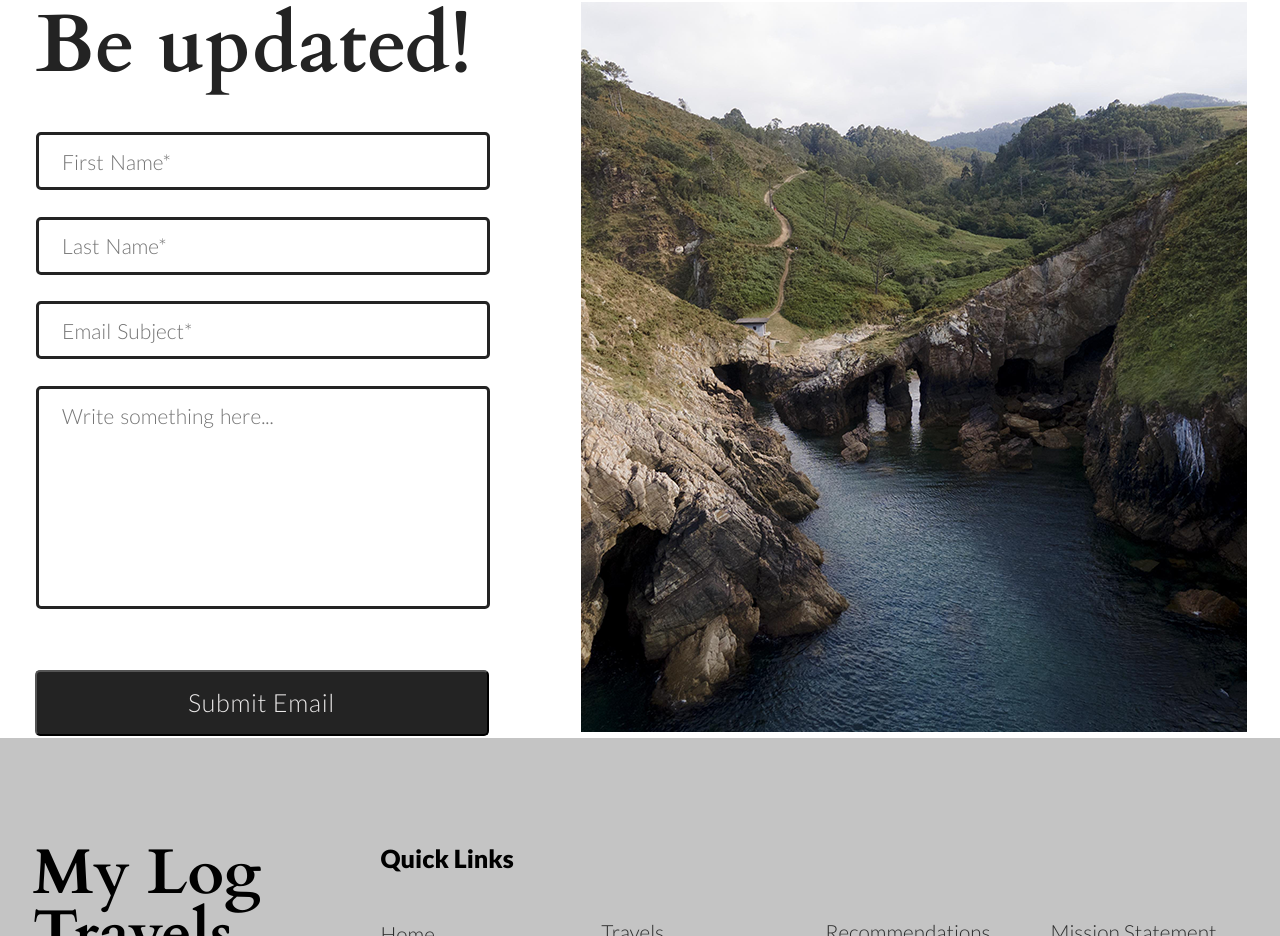
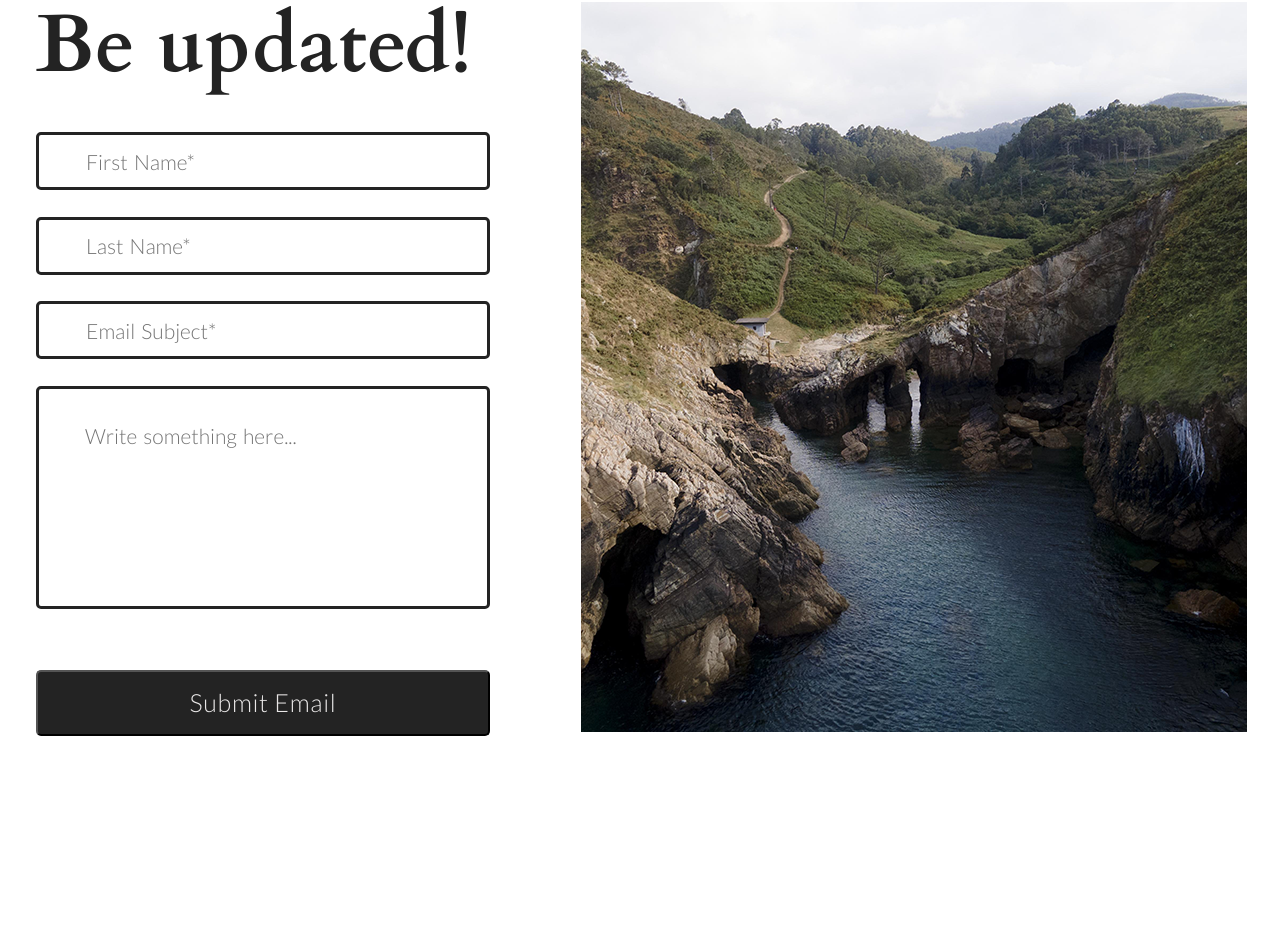
Before and after one commit to nryabchikov/PixelPerfect, a plain HTML site: page index.html in a window 1280 px wide. Shown: the part 5670-6606 px from the top of the page. Drawn offline with Linux system fonts and the light colour scheme.

Commit message:
Update style.css

```diff
--- a/style.css
+++ b/style.css
@@ -431,11 +431,11 @@ a{
 .section__last__img{
     margin-left: 73px;
 }
-/* register form */
 
+/*register section*/
 .register__form {
     max-width: 1214px;
-    height: 736px;
+    height: 948px;
     margin: 0 auto;
     margin-top: 50px;
 /*    border: 3px solid red;*/
@@ -478,6 +478,7 @@ a{
     color: #232323;
     font-weight: 400;
     font-family: 'Lato', sans-serif;
+    padding-left: 24px;
 }
 
 .register__form textarea {
@@ -493,6 +494,8 @@ a{
     font-family: 'Lato', sans-serif;
     margin-bottom: 57px;
     resize: none;
+    padding-top: 20px;
+    padding-left: 23px;
 }
 
 .register__form button {
@@ -506,7 +509,6 @@ a{
     font-weight: 400;
     font-family: "Lato";
     text-align: center;
-    margin-left: -1.5px;
     letter-spacing: 0.7px;
 }
 
```
